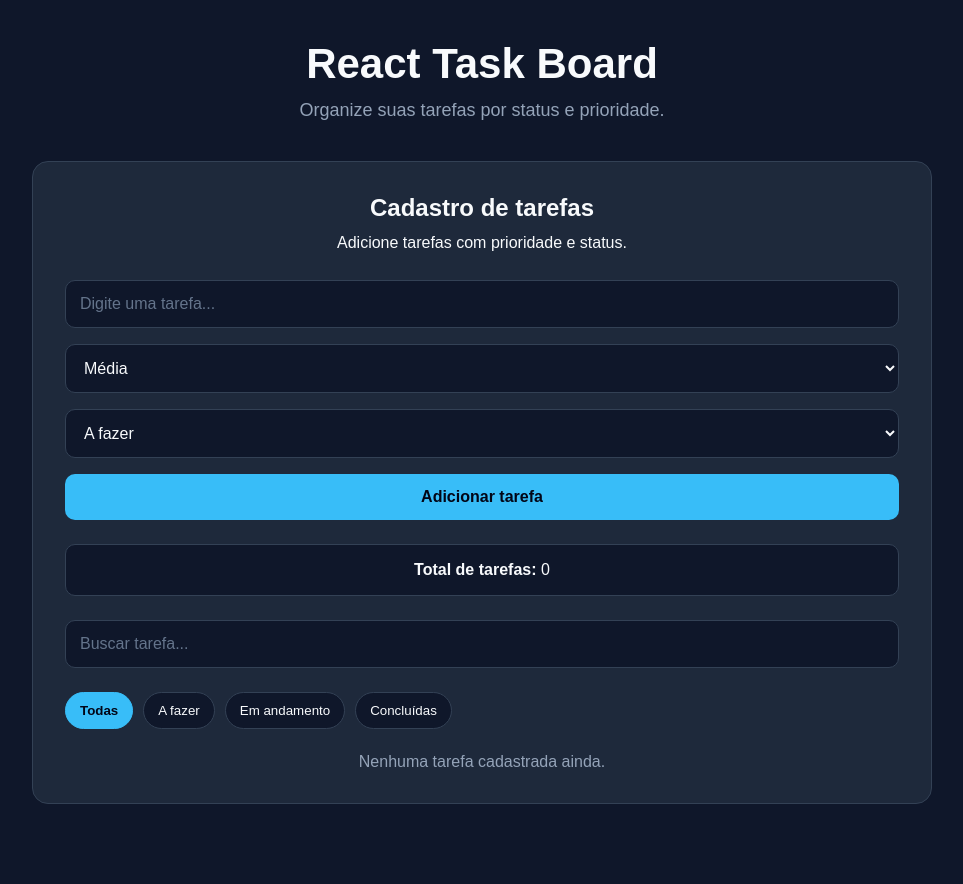
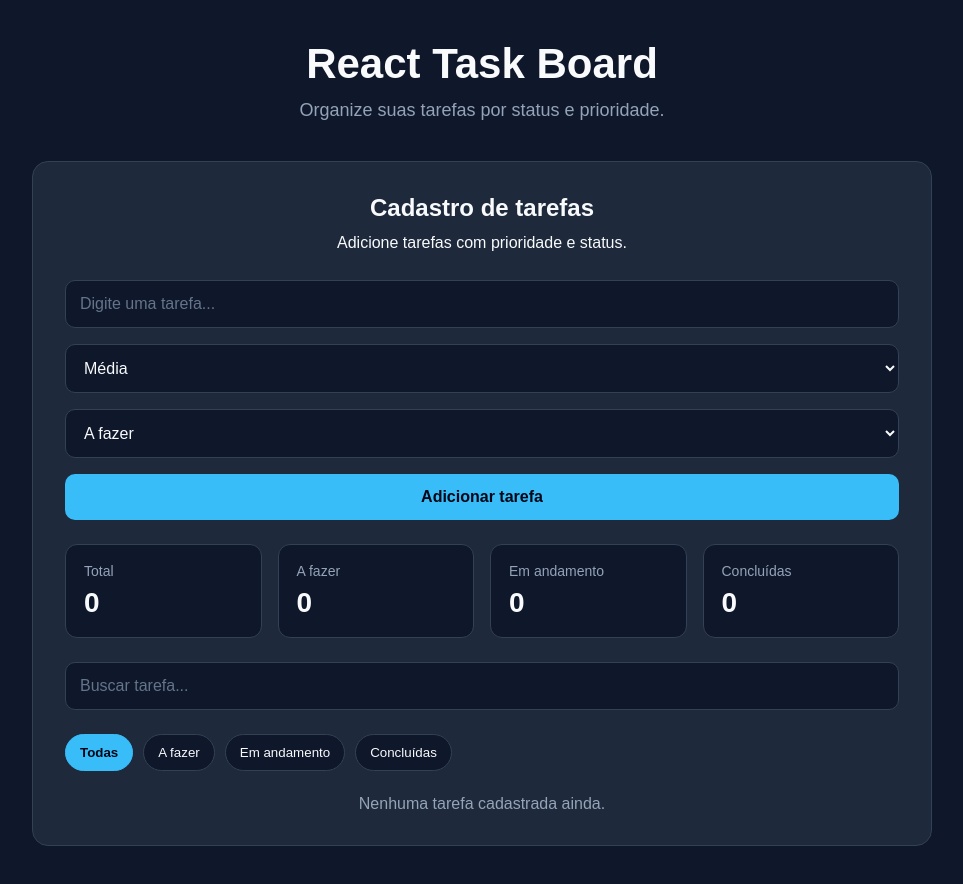
Before and after one commit to rfactt/task-board, a React (Vite) app: page / in a window 1280 px wide. Shown: the whole page, without its empty margins (158-1121 px from the left). Before the commit the page ends 844 px from the top, so only its background shows below. Built offline with nearby package versions, Linux system fonts and the light colour scheme.

Commit message:
adiciona cards de resumo das tarefas

```diff
--- a/src/App.jsx
+++ b/src/App.jsx
@@ -3,6 +3,7 @@ import Header from "./components/Header";
 import TaskForm from "./components/TaskForm";
 import TaskList from "./components/TaskList";
 import FilterBar from "./components/FilterBar";
+import SummaryCards from "./components/SummaryCards";
 
 function App() {
   const [tasks, setTasks] = useState(() => {
@@ -60,9 +61,7 @@ function App() {
 
         <TaskForm onAddTask={addTask} />
 
-        <div className="task-counter">
-          <strong>Total de tarefas:</strong> {tasks.length}
-        </div>
+        <SummaryCards tasks={tasks} />
 
         <input
           className="search-input"
--- /dev/null
+++ b/src/components/SummaryCards.jsx
@@ -0,0 +1,32 @@
+function SummaryCards({ tasks }) {
+  const totalTasks = tasks.length;
+  const todoTasks = tasks.filter((task) => task.status === "a-fazer").length;
+  const progressTasks = tasks.filter((task) => task.status === "em-andamento").length;
+  const completedTasks = tasks.filter((task) => task.status === "concluida").length;
+
+  return (
+    <section className="summary-cards">
+      <div className="summary-card">
+        <span>Total</span>
+        <strong>{totalTasks}</strong>
+      </div>
+
+      <div className="summary-card">
+        <span>A fazer</span>
+        <strong>{todoTasks}</strong>
+      </div>
+
+      <div className="summary-card">
+        <span>Em andamento</span>
+        <strong>{progressTasks}</strong>
+      </div>
+
+      <div className="summary-card">
+        <span>Concluídas</span>
+        <strong>{completedTasks}</strong>
+      </div>
+    </section>
+  );
+}
+
+export default SummaryCards;
--- a/src/index.css
+++ b/src/index.css
@@ -188,3 +188,42 @@ body {
 .search-input::placeholder {
   color: #64748b;
 }
+
+.summary-cards {
+  display: grid;
+  grid-template-columns: repeat(4, 1fr);
+  gap: 16px;
+  margin-top: 24px;
+}
+
+.summary-card {
+  padding: 18px;
+  background: #0f172a;
+  border: 1px solid #334155;
+  border-radius: 12px;
+  text-align: left;
+}
+
+.summary-card span {
+  display: block;
+  margin-bottom: 8px;
+  color: #94a3b8;
+  font-size: 14px;
+}
+
+.summary-card strong {
+  font-size: 28px;
+  color: #f8fafc;
+}
+
+@media (max-width: 700px) {
+  .summary-cards {
+    grid-template-columns: 1fr 1fr;
+  }
+}
+
+@media (max-width: 420px) {
+  .summary-cards {
+    grid-template-columns: 1fr;
+  }
+}
```
